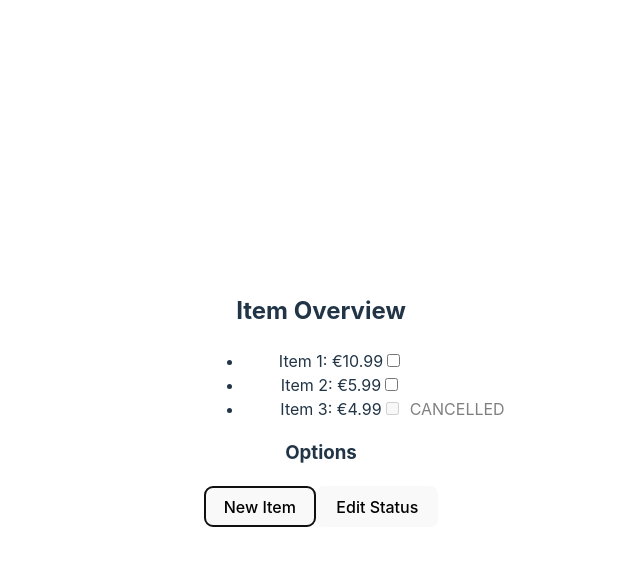
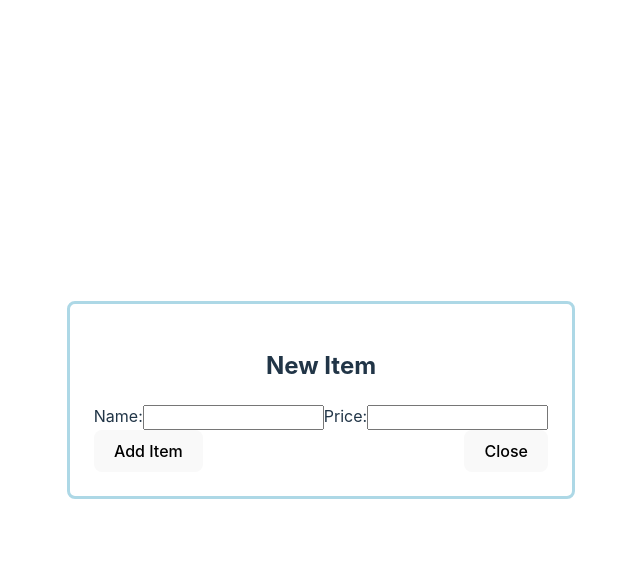
Before and after one commit to dhubmann/ReactPractice, a React (Vite) app in the folder practice-1/: page / in a window 1280 px wide. Both pictures are taken after a click on the button "New Item". Shown: the top 566 px of the page, without its empty margins (319-959 px from the left). Built offline with nearby package versions, Linux system fonts and the light colour scheme.

Commit message:
implement newItemModal

```diff
--- a/practice-1/src/App.jsx
+++ b/practice-1/src/App.jsx
@@ -2,6 +2,7 @@ import { useState } from "react";
 import "./styles/App.css";
 // import OptionsModal from "./components/OptionsModal";
 import EditStatusModal from "./components/EditStatusModal";
+import NewItemModal from "./components/NewItemModal";
 
 function App() {
   const itemsData = [
@@ -36,7 +37,6 @@ function App() {
 
   const [items, setItems] = useState(itemsData);
   const [modalState, setModalState] = useState(modals);
-  // const [isShownEditStatusModal, setIsShownEditStatusModal] = useState(false);
 
   const showModal = (modal) => {
     setModalState((prevState) => ({
@@ -52,14 +52,6 @@ function App() {
     }));
   };
 
-  // const showEditStatusModal = () => {
-  //   setIsShownEditStatusModal(true);
-  // };
-
-  // const closeEditStatusModal = () => {
-  //   setIsShownEditStatusModal(false);
-  // };
-
   const handleUpdateItems = (updatedItems) => {
     setItems(updatedItems);
     // console.log("update items");
@@ -67,7 +59,7 @@ function App() {
 
   return (
     <>
-      {!modalState.editStatusModal && (
+      {!Object.values(modalState).some((modal) => modal) && (
         <div className="container">
           <div className="overview-container">
             <h2>Item Overview</h2>
@@ -94,6 +86,13 @@ function App() {
           </div>
         </div>
       )}
+      {modalState.newItemModal && (
+        <NewItemModal
+          closeNewItemModal={() => closeModal("newItemModal")}
+          items={items}
+          onUpdateItems={handleUpdateItems}
+        />
+      )}
       {modalState.editStatusModal && (
         <EditStatusModal
           closeEditStatusModal={() => closeModal("editStatusModal")}
--- a/practice-1/src/components/EditStatusModal.jsx
+++ b/practice-1/src/components/EditStatusModal.jsx
@@ -99,8 +99,9 @@ const EditStatusModal = ({ closeEditStatusModal, items, onUpdateItems }) => {
                 )}
             </li>
             <li>
-              <label>Activate Item</label>
+              <label htmlFor="activate">Activate Item</label>
               <input
+                id="activate"
                 name="activate"
                 checked={activateItem}
                 onChange={handleCheckboxChange}
@@ -109,8 +110,9 @@ const EditStatusModal = ({ closeEditStatusModal, items, onUpdateItems }) => {
               />
             </li>
             <li>
-              <label>Cancel Item</label>
+              <label htmlFor="cancel">Cancel Item</label>
               <input
+                id="cancel"
                 name="cancel"
                 checked={cancelItem}
                 onChange={handleCheckboxChange}
--- /dev/null
+++ b/practice-1/src/components/NewItemModal.jsx
@@ -0,0 +1,63 @@
+import React, { useState } from "react";
+
+const NewItemModal = ({ closeNewItemModal, items, onUpdateItems }) => {
+  const [itemName, setItemName] = useState("");
+
+  const handleItemNameChange = (e) => {
+    setItemName(e.target.value);
+  };
+
+  const validateInput = (e) => {
+    if (e.target.value <= 0) {
+      console.log("price invalid");
+    }
+  };
+
+  // adds new item to items
+  const updateItems = () => {
+    const newItem = {
+      id: items.length + 1,
+      status: "ACTIVE",
+      cancellation_reason: null,
+      name: itemName,
+      price: 0.0,
+    };
+    const updatedItems = [...items, newItem];
+    onUpdateItems(updatedItems);
+    console.log("items updated");
+  };
+
+  return (
+    <div className="modal">
+      <div className="modal-content">
+        <div className="modal-header">
+          <h2>New Item</h2>
+        </div>
+        <form className="modal-form">
+          <label>Name:</label>
+          <input
+            id="name"
+            name="name"
+            type="text"
+            value={itemName}
+            onChange={handleItemNameChange}
+          ></input>
+          <label htmlFor="price">Price:</label>
+          <input
+            id="price"
+            name="price"
+            type="number"
+            step="0.01"
+            onChange={validateInput}
+          ></input>
+        </form>
+        <div className="modal-footer">
+          <button onClick={updateItems}>Add Item</button>
+          <button onClick={closeNewItemModal}>Close</button>
+        </div>
+      </div>
+    </div>
+  );
+};
+
+export default NewItemModal;
```
